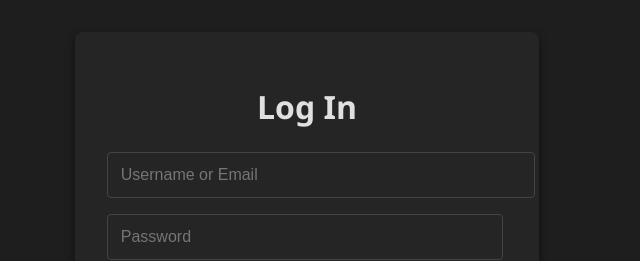
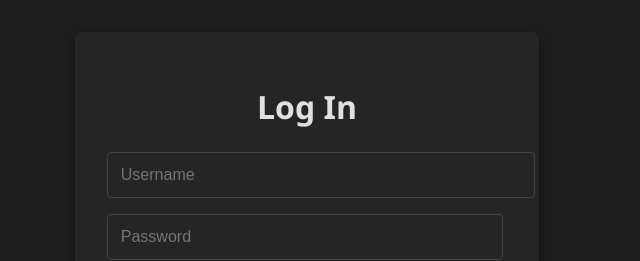
Before and after one commit to parknich/FileHost, a Vue app: page /login in a window 1280 px wide. Shown: the top 261 px of the page, without its empty margins (333-973 px from the left). Built offline with nearby package versions, Linux system fonts and the light colour scheme.

Commit message:
Fix thingy

```diff
--- a/src/views/Login.vue
+++ b/src/views/Login.vue
@@ -2,7 +2,7 @@
   <div class="auth-form">
     <h1>Log In</h1>
     <form @submit.prevent="handleLogin">
-      <input v-model="identifier" type="text" placeholder="Username or Email" required />
+      <input v-model="identifier" type="text" placeholder="Username" required />
       <input v-model="password" type="password" placeholder="Password" required />
       <div class="button-container">
         <input type="submit" value="Log In" />
```
